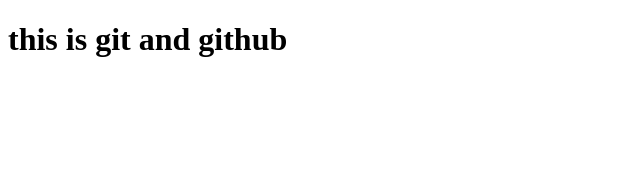
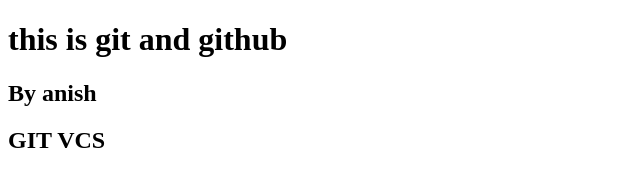
Before and after one commit to Anis923/githome, a plain HTML site: page index.html in a window 1280 px wide. Shown: the whole page, without its empty margins (0-640 px from the left). Drawn offline with Linux system fonts and the light colour scheme.

Commit message:
this is commit 1

```diff
--- a/index.html
+++ b/index.html
@@ -7,5 +7,7 @@
 </head>
 <body>
     <h1>this is git and github</h1>
+    <h2>By anish</h2>
+    <h2>GIT VCS</h2>
 </body>
 </html>
--- a/index.js
+++ b/index.js
@@ -1 +1,4 @@
 console.log('Welcome to git');
+for (var i = 0 ;i<5;i++){
+    console.log('Anish Raja')
+}
```
Also changed, not shown: 1 other file.
